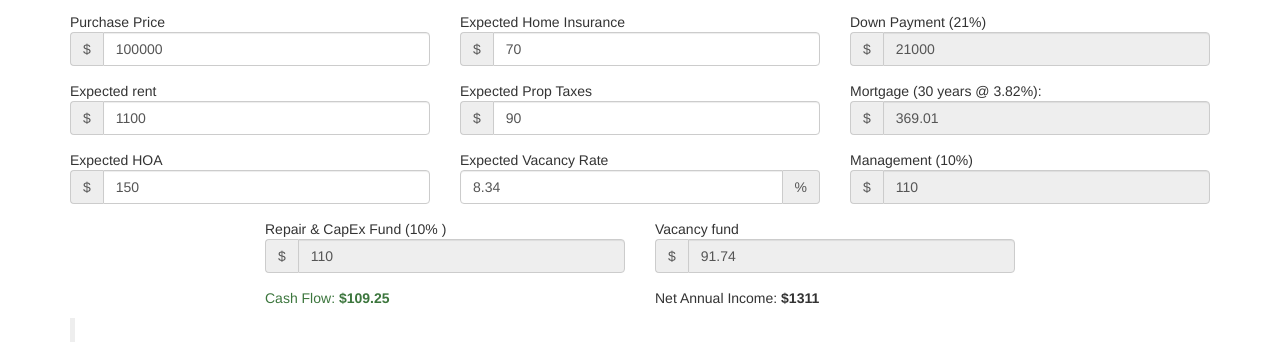
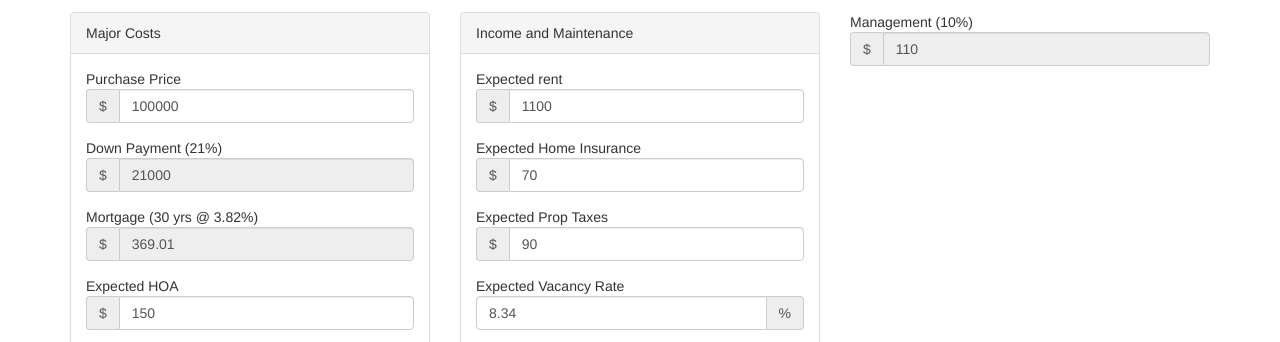
Before and after one commit to shafeen/RealEstateNapkinCalculator, a plain HTML site: page AngularNapkinCalculator/index.html in a window 1280 px wide. Shown: the part 100-442 px from the top of the page. Drawn offline with nearby package versions, Linux system fonts and the light colour scheme.

Commit message:
Updated AngularNapkinCalculator: started arranging input fields in sections

```diff
--- a/AngularNapkinCalculator/index.html
+++ b/AngularNapkinCalculator/index.html
@@ -35,17 +35,26 @@
             </div>
         </div>
         <div class="col-md-4 col-sm-4">
+            <div class="panel panel-default">
+                <div class="panel-heading">Major Costs</div>
+                <div class="panel-body">
                     <div class="form-group ">Purchase Price
                         <div class="input-group">
                             <div class="input-group-addon ">$</div>
                             <input type="number" class="form-control" ng-model="calculator.model.propertyPrice" />
                         </div>
                     </div>
-
-            <div class="form-group ">Expected rent
+                    <div class="form-group ">Down Payment ({{calculator.model.downPaymentPct}}%)
                         <div class="input-group">
                             <div class="input-group-addon ">$</div>
-                    <input type="number" class="form-control" ng-model="calculator.model.expectedRent" />
+                            <input type="number" class="form-control" disabled ng-model="calculator.downPaymentAmt()" />
+                        </div>
+                    </div>
+                    <div class="form-group ">Mortgage
+                        ({{calculator.model.loanDurationYears}} yrs @ {{calculator.model.interestPct}}%)
+                        <div class="input-group">
+                            <div class="input-group-addon ">$</div>
+                            <input type="number" class="form-control" disabled ng-model="calculator.mortgagePayment()" />
                         </div>
                     </div>
                     <div class="form-group ">Expected HOA
@@ -55,7 +64,18 @@
                         </div>
                     </div>
                 </div>
+            </div>
+        </div>
         <div class="col-md-4 col-sm-4">
+            <div class="panel panel-default">
+                <div class="panel-heading">Income and Maintenance</div>
+                <div class="panel-body">
+                    <div class="form-group ">Expected rent
+                        <div class="input-group">
+                            <div class="input-group-addon ">$</div>
+                            <input type="number" class="form-control" ng-model="calculator.model.expectedRent" />
+                        </div>
+                    </div>
                     <div class="form-group ">Expected Home Insurance
                         <div class="input-group">
                             <div class="input-group-addon ">$</div>
@@ -75,20 +95,9 @@
                         </div>
                     </div>
                 </div>
-        <div class="col-md-4 col-sm-4">
-            <div class="form-group ">Down Payment ({{calculator.model.downPaymentPct}}%)
-                <div class="input-group">
-                    <div class="input-group-addon ">$</div>
-                    <input type="number" class="form-control" disabled ng-model="calculator.downPaymentAmt()" />
             </div>
         </div>
-            <div class="form-group ">Mortgage
-                ({{calculator.model.loanDurationYears}} years @ {{calculator.model.interestPct}}%):
-                <div class="input-group">
-                    <div class="input-group-addon ">$</div>
-                    <input type="number" class="form-control" disabled ng-model="calculator.mortgagePayment()" />
-                </div>
-            </div>
+        <div class="col-md-4 col-sm-4">
             <div class="form-group ">Management ({{calculator.model.managementCostPct*100}}%)
                 <div class="input-group">
                     <div class="input-group-addon ">$</div>
@@ -98,8 +107,7 @@
         </div>
     </div>
     <div class="row">
-        <div class="col-md-2 col-sm-2"></div>
-        <div class="col-md-4 col-sm-4">
+        <div class="col-md-4 col-sm-4 col-md-offset-2 col-sm-offset-2">
             <div class="form-group ">Repair & CapEx Fund
                 ({{calculator.model.repairFundPct + calculator.model.capExPct}}% )
                 <div class="input-group">
@@ -144,14 +152,14 @@
     <hr>
     <div>
         <div class="row">
-            <div class="col-md-4" ng-repeat="(name, savedModel) in calculator.savedModels">
+            <div class="col-md-4 col-sm-6" ng-repeat="(name, savedModel) in calculator.savedModels">
                 <div class="thumbnail">
                     <div class="caption">
                         <div class="row">
-                            <div class="col-md-10">
+                            <div class="col-md-10 col-sm-10">
                                 <h3><a href="" ng-click="calculator.loadModel(savedModel)">{{name}}</a></h3>
                             </div>
-                            <div class="col-md-2">
+                            <div class="col-md-2 col-sm-2">
                                 <a ng-click="calculator.removeModel(savedModel)"><span class="glyphicon glyphicon-remove-sign"></span></a>
                             </div>
                         </div>
```
Lines whose indentation alone changed are shown as unchanged.
